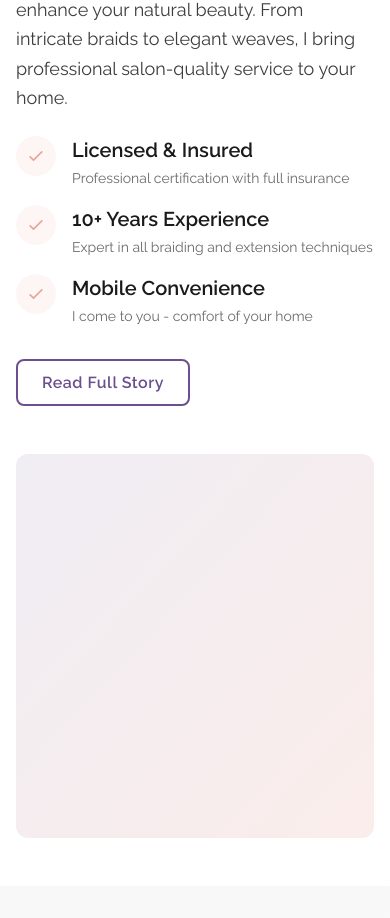
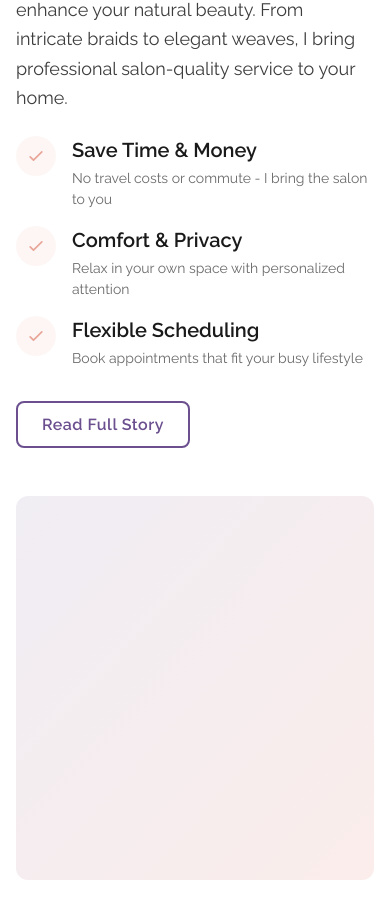
Before and after one commit to Beautymakinde/Mobile-Hairstyling-Booking-Site, a Next.js app: page / in a window 390 px wide. Shown: the part 3075-3993 px from the top of the page. Built offline with nearby package versions, Linux system fonts and the light colour scheme.

Commit message:
Update homepage benefits to highlight mobile hairstyling advantages
- Replace 'Licensed & Insured' with 'Save Time & Money'
- Replace '10+ Years Experience' with 'Comfort & Privacy'
- Replace 'Mobile Convenience' with 'Flexible Scheduling'
- Focus on client benefits of mobile service

```diff
--- a/app/(client)/page.tsx
+++ b/app/(client)/page.tsx
@@ -116,8 +116,8 @@ export default function HomePage() {
                     </svg>
                   </div>
                   <div>
-                    <h4 className="font-raleway font-semibold text-heading mb-1">Licensed & Insured</h4>
-                    <p className="text-body-sm text-muted">Professional certification with full insurance</p>
+                    <h4 className="font-raleway font-semibold text-heading mb-1">Save Time & Money</h4>
+                    <p className="text-body-sm text-muted">No travel costs or commute - I bring the salon to you</p>
                   </div>
                 </div>
 
@@ -128,8 +128,8 @@ export default function HomePage() {
                     </svg>
                   </div>
                   <div>
-                    <h4 className="font-raleway font-semibold text-heading mb-1">10+ Years Experience</h4>
-                    <p className="text-body-sm text-muted">Expert in all braiding and extension techniques</p>
+                    <h4 className="font-raleway font-semibold text-heading mb-1">Comfort & Privacy</h4>
+                    <p className="text-body-sm text-muted">Relax in your own space with personalized attention</p>
                   </div>
                 </div>
 
@@ -140,8 +140,8 @@ export default function HomePage() {
                     </svg>
                   </div>
                   <div>
-                    <h4 className="font-raleway font-semibold text-heading mb-1">Mobile Convenience</h4>
-                    <p className="text-body-sm text-muted">I come to you - comfort of your home</p>
+                    <h4 className="font-raleway font-semibold text-heading mb-1">Flexible Scheduling</h4>
+                    <p className="text-body-sm text-muted">Book appointments that fit your busy lifestyle</p>
                   </div>
                 </div>
               </div>
```
